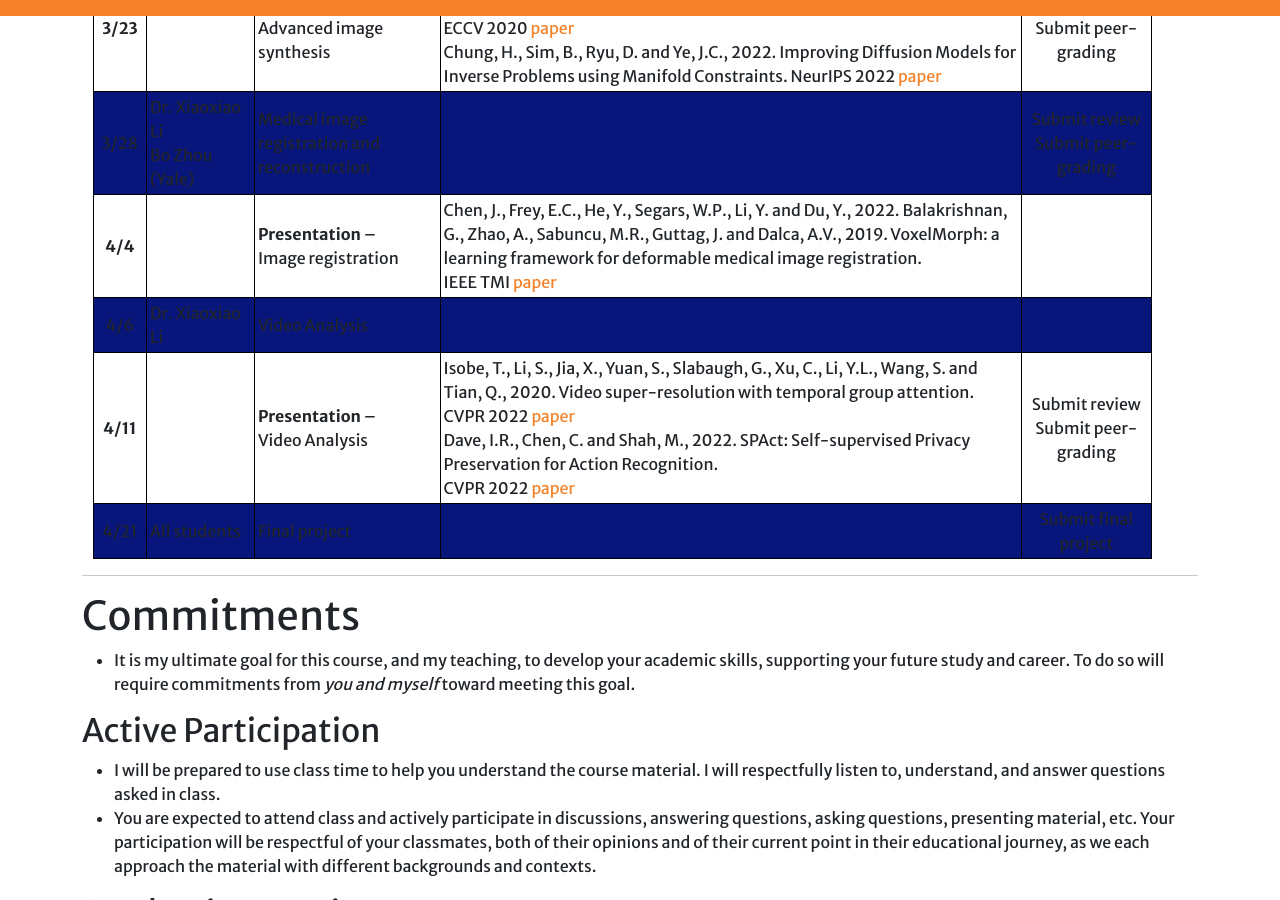
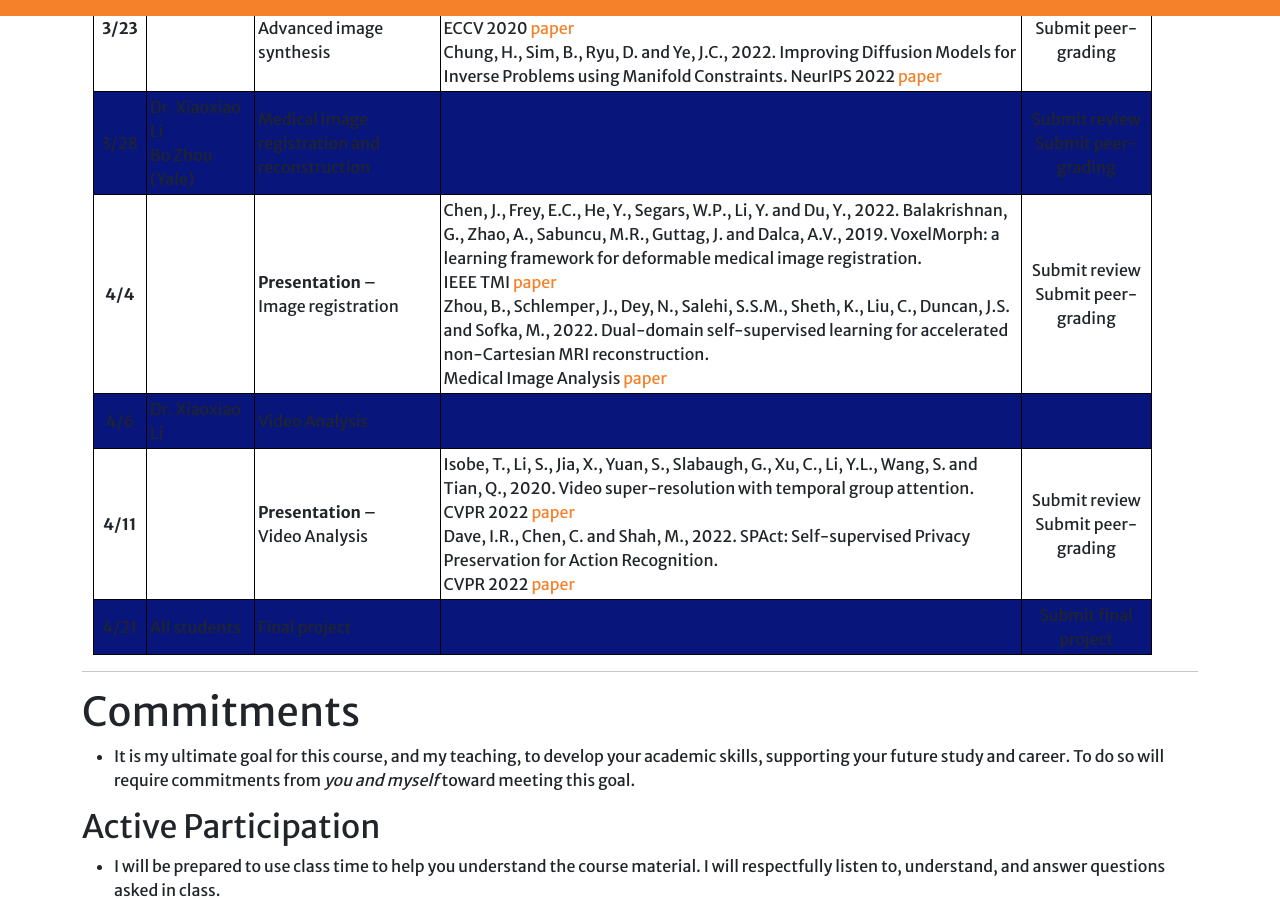
Before and after one commit to xxlya/EECE-570, a Jekyll site: the page built from index.md, in a window 1280 px wide and 900 px high, scrolled down 4295 px. Built offline with Jekyll 4.4.1, drawn with Linux system fonts in a browser that asks for light colours; a script that is not in the unit is left out; our own code applies the rules of GitHub Pages for plain Markdown files.

Commit message:
Update index.md

```diff
--- a/index.md
+++ b/index.md
@@ -126,7 +126,7 @@ Our schedule will be updated during the semesber. Please frequently check the sc
 | 3/21  | Dr. Xiaoxiao Li | Image Synthesis                                                      |                  |                                   |
 | **3/23**  |                   | **Presentation** – <br>  Advanced image synthesis                              | Park, T., Efros, A.A., Zhang, R. and Zhu, J.Y., 2020, August. Contrastive learning for unpaired image-to-image translation. <br> ECCV 2020 [paper](https://arxiv.org/pdf/2007.15651.pdf) <br> Chung, H., Sim, B., Ryu, D. and Ye, J.C., 2022. Improving Diffusion Models for Inverse Problems using Manifold Constraints. NeurIPS 2022 [paper](https://openreview.net/pdf?id=nJJjv0JDJju)      | Submit review <br> Submit peer-grading |
 | 3/28  | Dr. Xiaoxiao Li <br> Bo Zhou (Yale) | Medical image registration and reconstruction                                                 |                  | Submit review <br> Submit peer-grading |
-| **4/4**   |                   | **Presentation** – <br>  Image registration                                    |   Chen, J., Frey, E.C., He, Y., Segars, W.P., Li, Y. and Du, Y., 2022. Balakrishnan, G., Zhao, A., Sabuncu, M.R., Guttag, J. and Dalca, A.V., 2019. VoxelMorph: a learning framework for deformable medical image registration. <br> IEEE TMI [paper](https://arxiv.org/pdf/1809.05231.pdf) <br>             |                                   |
+| **4/4**   |                   | **Presentation** – <br>  Image registration                                    |   Chen, J., Frey, E.C., He, Y., Segars, W.P., Li, Y. and Du, Y., 2022. Balakrishnan, G., Zhao, A., Sabuncu, M.R., Guttag, J. and Dalca, A.V., 2019. VoxelMorph: a learning framework for deformable medical image registration. <br> IEEE TMI [paper](https://arxiv.org/pdf/1809.05231.pdf) <br>  Zhou, B., Schlemper, J., Dey, N., Salehi, S.S.M., Sheth, K., Liu, C., Duncan, J.S. and Sofka, M., 2022. Dual-domain self-supervised learning for accelerated non-Cartesian MRI reconstruction. <br> Medical Image Analysis [paper](https://www.sciencedirect.com/science/article/abs/pii/S1361841522001852)           |   Submit review <br> Submit peer-grading                                 |
 | 4/6   | Dr. Xiaoxiao Li | Video Analysis                                                   |                  |                            |
 | **4/11**  |                   | **Presentation** – <br> Video Analysis                                     | Isobe, T., Li, S., Jia, X., Yuan, S., Slabaugh, G., Xu, C., Li, Y.L., Wang, S. and Tian, Q., 2020. Video super-resolution with temporal group attention. <br> CVPR 2022 [paper](https://openaccess.thecvf.com/content_CVPR_2020/papers/Isobe_Video_Super-Resolution_With_Temporal_Group_Attention_CVPR_2020_paper.pdf) <br> Dave, I.R., Chen, C. and Shah, M., 2022. SPAct: Self-supervised Privacy Preservation for Action Recognition. <br> CVPR 2022 [paper](https://openaccess.thecvf.com/content/CVPR2022/papers/Dave_SPAct_Self-Supervised_Privacy_Preservation_for_Action_Recognition_CVPR_2022_paper.pdf)                   | Submit review <br> Submit peer-grading |
 | 4/21  | All students      | Final project                                                        |                  | Submit final project              |
```
